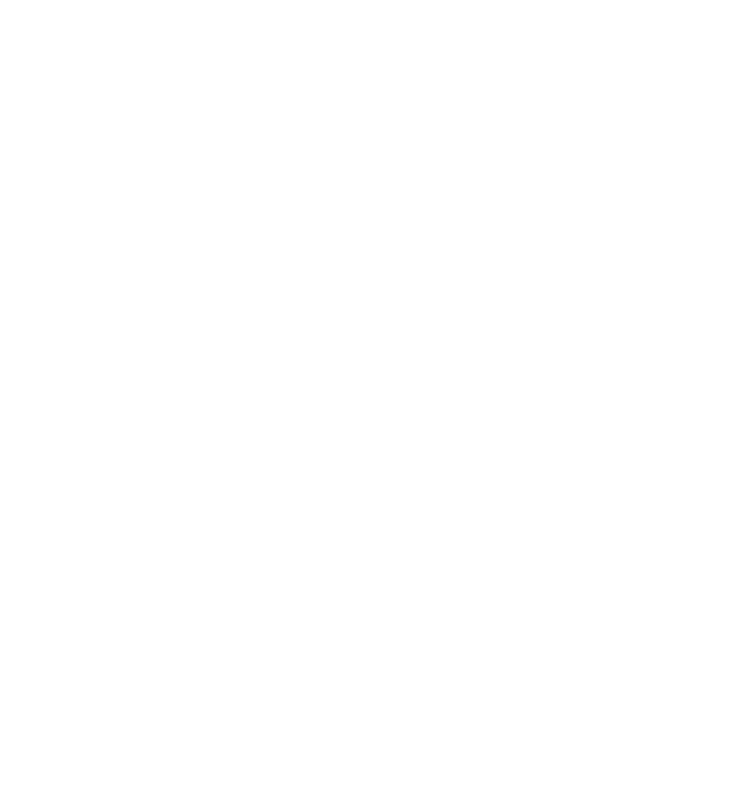
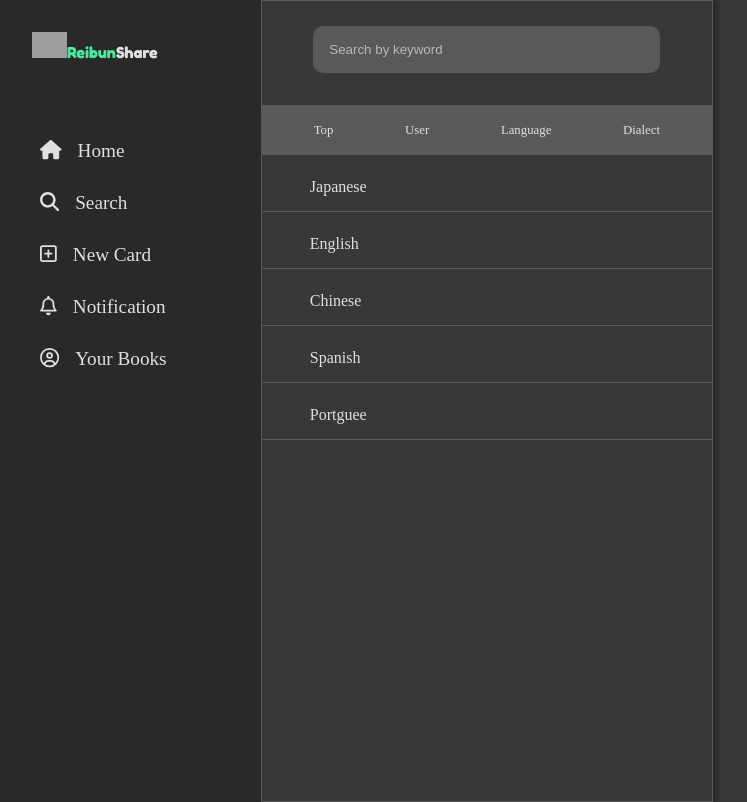
Before and after one commit to tayu78/reibunshare-frontend, a React (Vite) app: page /search in a window 1280 px wide. Before the commit this address had no page. Shown: the whole page, without its empty margins (8-755 px from the left). Built offline with nearby package versions, Linux system fonts and the light colour scheme; grey boxes are pictures that could not be loaded.

Commit message:
created Search component UI for large screen

```diff
--- a/src/App.tsx
+++ b/src/App.tsx
@@ -2,6 +2,7 @@
 import ProtectedRoutes from "./routes/ProtectedRoutes";
 import Landing from "./pages/Landing";
 import Home from "./pages/Home";
+import Search from "./components/Search";
 
 function App() {
   return (
@@ -9,6 +10,7 @@
       <Routes>
         <Route path="/" element={<Landing />} />
         <Route element={<ProtectedRoutes user={"hoge"} />}>
+          <Route path="/search" element={<Search />} />
           <Route path="/home" element={<Home />} />
         </Route>
       </Routes>
--- a/src/components/Card/index.tsx
+++ b/src/components/Card/index.tsx
@@ -2,7 +2,7 @@
 import ChatBubbleOutlineOutlinedIcon from "@mui/icons-material/ChatBubbleOutlineOutlined";
 import BookmarkBorderOutlinedIcon from "@mui/icons-material/BookmarkBorderOutlined";
 import Avatar from "../Avatar";
-import CardField from "./CardField/idex";
+import CardField from "./CardField";
 import styles from "./styles.module.scss";
 import { cardData } from "../../mockDatas/card";
 
--- /dev/null
+++ b/src/components/Search/SearchContent/index.tsx
@@ -0,0 +1,15 @@
+import styles from "./styles.module.scss";
+
+const SearchContent = () => {
+  return (
+    <ul className={styles.contents}>
+      <li>Japanese</li>
+      <li>English</li>
+      <li>Chinese</li>
+      <li>Spanish</li>
+      <li>Portguee</li>
+    </ul>
+  );
+};
+
+export default SearchContent;
--- /dev/null
+++ b/src/components/Search/SearchContent/styles.module.scss
@@ -0,0 +1,12 @@
+@use "../../../styles/base" as *;
+
+
+.contents{
+    li{
+        display: flex;
+        align-items: center;
+        border-bottom: 1px solid $BLACK_SECONDARY ;
+        padding: 1.5rem 0 1rem 3rem;
+        cursor: pointer;
+    }
+}
--- /dev/null
+++ b/src/components/Search/index.tsx
@@ -0,0 +1,19 @@
+import styles from "./styles.module.scss";
+import SearchContent from "./SearchContent";
+
+const Search = () => {
+  return (
+    <div className={styles.search}>
+      <input type="text" placeholder="Search by keyword" />
+      <ul className={styles.tabLists}>
+        <li>Top</li>
+        <li>User</li>
+        <li>Language</li>
+        <li>Dialect</li>
+      </ul>
+      <SearchContent />
+    </div>
+  );
+};
+
+export default Search;
--- /dev/null
+++ b/src/components/Search/styles.module.scss
@@ -0,0 +1,44 @@
+@use "../../styles/base" as *;
+
+$PADDING_TOP: 25px;
+.search{
+    width: 450px;
+    max-width: 100%;
+    border: 1px solid $BLACK_SECONDARY;
+    box-shadow: 5px 0px 4px rgba(0, 0, 0, 0.25);
+    min-height: calc(100vh - $PADDING_TOP);
+    padding-top: $PADDING_TOP;
+
+    input{
+        display: block;
+        margin: 0 auto;
+        background-color: $BLACK_SECONDARY;
+        border: 0;
+        border-radius: 10px;
+        margin-bottom: 2rem;
+        padding: 1rem;
+        width: 70%;
+        color: #fff;
+        &::placeholder{
+            color:$WHITE_SECONDARY
+        }
+
+    }
+
+}
+
+
+.tabLists{
+    display: flex;
+    align-items: center;
+    justify-content: space-around;
+    padding: 0 1rem;
+    background-color: $BLACK_SECONDARY;
+    height: 50px;
+
+    li{
+        font-size: .8rem;
+        cursor: pointer;
+    }
+
+}
--- a/src/styles/_base.scss
+++ b/src/styles/_base.scss
@@ -2,15 +2,13 @@
 @import url('https://fonts.googleapis.com/css2?family=Fredoka:wght@300;400;500;600;700&display=swap');
 
 $WHITE:#E0E0E0;
+$WHITE_SECONDARY:  rgb(186, 185, 185);
 $GREEN: #4AE99C;
 $YELLOW_DARK : #BFD24E;
-
-$FONT_FANCY: 'Fredoka', sans-serif;
-
-
 $BLACK_PRIMARY: #383838;
 $BLACK_SECONDARY: #595959;
 
+$FONT_FANCY: 'Fredoka', sans-serif;
 $MAX_WIDTH: 1200px;
 
 
```
Also changed, not shown: src/components/Card/CardField/index.tsx (renamed from src/components/Card/CardField/idex.tsx).
